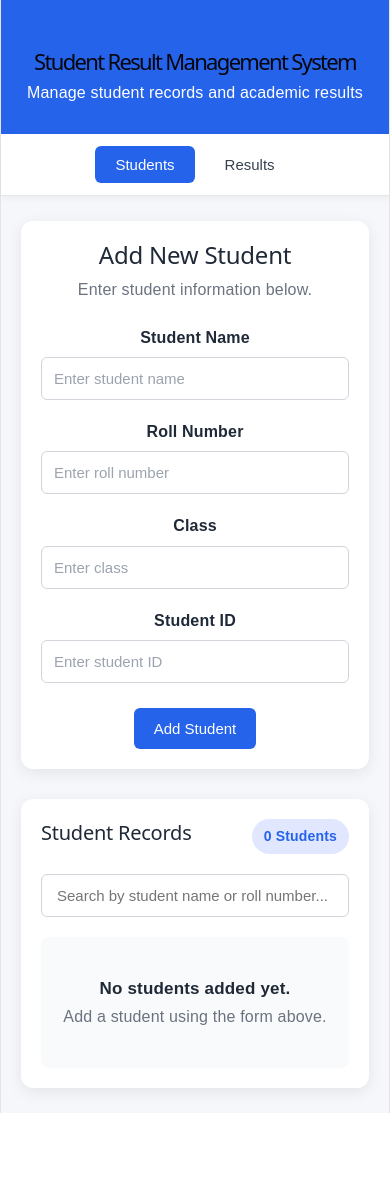
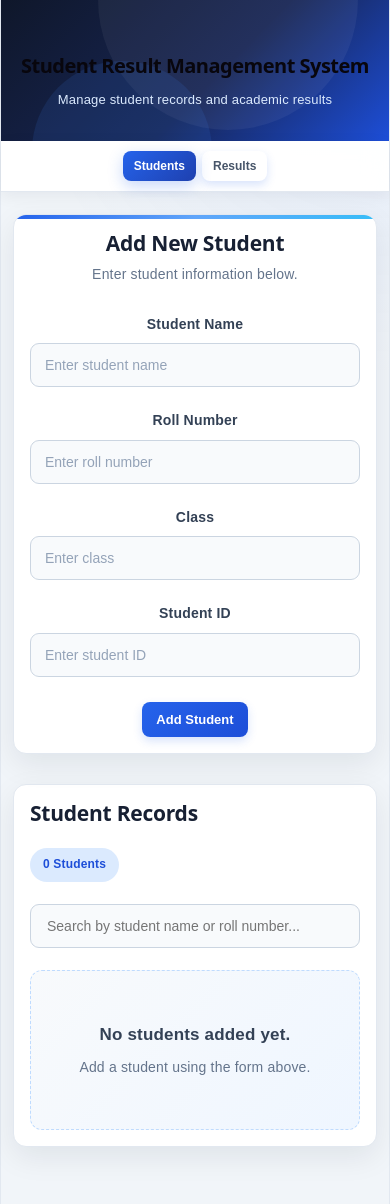
Before and after one commit to mubashir-dv/student-result-management, a React (Vite) app: page / in a window 390 px wide. Before the commit the page ends 1113 px from the top, so only its background shows below. Built offline with nearby package versions, Linux system fonts and the light colour scheme.

Commit message:
Complete Module 2 marks management and calculations

```diff
--- a/src/App.css
+++ b/src/App.css
@@ -4,76 +4,155 @@
   box-sizing: border-box;
 }
 
+:root {
+  --primary: #2563eb;
+  --primary-dark: #1d4ed8;
+  --primary-light: #eff6ff;
+  --navy: #0f172a;
+  --navy-light: #1e293b;
+  --text: #172033;
+  --muted: #64748b;
+  --border: #e2e8f0;
+  --background: #f1f5f9;
+  --white: #ffffff;
+  --success: #16a34a;
+  --success-bg: #dcfce7;
+  --danger: #dc2626;
+  --danger-bg: #fee2e2;
+  --shadow: 0 10px 30px rgba(15, 23, 42, 0.08);
+  --shadow-hover: 0 16px 35px rgba(15, 23, 42, 0.12);
+}
+
+html {
+  scroll-behavior: smooth;
+}
+
 body {
   font-family: Arial, sans-serif;
-  background: #f5f7fa;
-  color: #1f2937;
+  background: var(--background);
+  color: var(--text);
+  line-height: 1.6;
+}
+
+button,
+input,
+select {
+  font-family: inherit;
+}
+
+button {
+  border: none;
 }
 
 .app {
   min-height: 100vh;
+  background:
+    radial-gradient(circle at top right, rgba(37, 99, 235, 0.08), transparent 30%),
+    var(--background);
 }
 
 .header {
-  background: #2563eb;
+  position: relative;
+  background: linear-gradient(135deg, #0f172a 0%, #172554 55%, #1d4ed8 100%);
   color: white;
-  padding: 30px 20px;
+  padding: 42px 20px;
   text-align: center;
+  overflow: hidden;
+}
+
+.header::before {
+  content: "";
+  position: absolute;
+  width: 260px;
+  height: 260px;
+  border-radius: 50%;
+  background: rgba(255, 255, 255, 0.05);
+  top: -130px;
+  right: 8%;
+}
+
+.header::after {
+  content: "";
+  position: absolute;
+  width: 180px;
+  height: 180px;
+  border-radius: 50%;
+  background: rgba(59, 130, 246, 0.12);
+  bottom: -100px;
+  left: 8%;
+}
+
+.header h1,
+.header p {
+  position: relative;
+  z-index: 1;
 }
 
 .header h1 {
-  font-size: 28px;
+  font-size: 32px;
+  font-weight: 700;
+  letter-spacing: -0.5px;
   margin-bottom: 8px;
 }
 
 .header p {
-  font-size: 16px;
+  font-size: 15px;
+  color: #dbeafe;
 }
 
 .navbar {
-  background: white;
-  border-bottom: 1px solid #e5e7eb;
-  box-shadow: 0 2px 8px rgba(0, 0, 0, 0.05);
+  position: sticky;
+  top: 0;
+  z-index: 100;
+  background: rgba(255, 255, 255, 0.96);
+  backdrop-filter: blur(12px);
+  border-bottom: 1px solid var(--border);
+  box-shadow: 0 4px 15px rgba(15, 23, 42, 0.06);
 }
 
 .nav-container {
-  max-width: 1100px;
+  max-width: 1150px;
   margin: auto;
   display: flex;
   justify-content: center;
-  gap: 10px;
+  gap: 8px;
   padding: 12px 20px;
 }
 
 .nav-btn {
   background: transparent;
-  color: #374151;
-  padding: 10px 20px;
-  border-radius: 6px;
-  font-size: 15px;
+  color: #475569;
+  padding: 11px 24px;
+  border-radius: 8px;
+  font-size: 14px;
+  font-weight: 600;
+  cursor: pointer;
+  transition: 0.25s ease;
 }
 
 .nav-btn:hover {
-  background: #eff6ff;
-  color: #2563eb;
+  background: var(--primary-light);
+  color: var(--primary);
 }
 
 .nav-btn.active {
-  background: #2563eb;
+  background: linear-gradient(135deg, var(--primary), #1e40af);
   color: white;
+  box-shadow: 0 5px 15px rgba(37, 99, 235, 0.25);
 }
 
 .container {
-  max-width: 1100px;
-  margin: 35px auto;
-  padding: 0 20px;
+  max-width: 1150px;
+  margin: 38px auto;
+  padding: 0 20px 50px;
 }
 
 .dashboard {
-  background: white;
+  background: var(--white);
   padding: 35px;
-  border-radius: 12px;
-  box-shadow: 0 4px 15px rgba(0, 0, 0, 0.08);
+  border-radius: 16px;
+  box-shadow: var(--shadow);
+  border: 1px solid var(--border);
 }
 
 .dashboard h2 {
@@ -82,7 +161,7 @@ body {
 }
 
 .dashboard > p {
-  color: #6b7280;
+  color: var(--muted);
   margin-bottom: 30px;
 }
 
@@ -93,16 +172,18 @@ body {
 }
 
 .dashboard-card {
-  border: 1px solid #e5e7eb;
+  border: 1px solid var(--border);
   padding: 25px;
-  border-radius: 12px;
+  border-radius: 14px;
   cursor: pointer;
-  transition: 0.3s;
+  background: white;
+  transition: 0.3s ease;
 }
 
 .dashboard-card:hover {
   transform: translateY(-4px);
-  box-shadow: 0 8px 20px rgba(0, 0, 0, 0.1);
+  box-shadow: var(--shadow-hover);
+  border-color: #bfdbfe;
 }
 
 .dashboard-card h3 {
@@ -111,32 +192,47 @@ body {
 }
 
 .dashboard-card p {
-  color: #6b7280;
+  color: var(--muted);
   margin-bottom: 20px;
 }
 
 .form-card {
-  background: white;
-  padding: 30px;
-  border-radius: 12px;
-  box-shadow: 0 4px 15px rgba(0, 0, 0, 0.08);
+  position: relative;
+  background: var(--white);
+  padding: 32px;
+  border-radius: 16px;
+  box-shadow: var(--shadow);
+  border: 1px solid var(--border);
+  overflow: hidden;
+}
+
+.form-card::before {
+  content: "";
+  position: absolute;
+  top: 0;
+  left: 0;
+  width: 100%;
+  height: 4px;
+  background: linear-gradient(90deg, #2563eb, #60a5fa, #38bdf8);
 }
 
 .form-card h2 {
-  color: #1f2937;
+  color: var(--text);
   font-size: 24px;
-  margin-bottom: 8px;
+  margin-bottom: 7px;
+  font-weight: 700;
 }
 
 .form-card p {
-  margin-bottom: 25px;
-  color: #6b7280;
+  margin-bottom: 28px;
+  color: var(--muted);
+  font-size: 14px;
 }
 
 .form-grid {
   display: grid;
   grid-template-columns: repeat(2, 1fr);
-  gap: 20px;
+  gap: 22px;
   margin-bottom: 25px;
 }
 
@@ -146,140 +242,195 @@ body {
 }
 
 .form-group label {
-  color: #1f2937;
+  color: #334155;
   margin-bottom: 8px;
-  font-weight: bold;
+  font-size: 14px;
+  font-weight: 700;
 }
 
 .form-group input,
 .form-group select {
   width: 100%;
-  padding: 12px;
-  background: white;
-  color: #1f2937;
-  border: 1px solid #d1d5db;
-  border-radius: 6px;
-  font-size: 15px;
+  padding: 13px 14px;
+  background: #f8fafc;
+  color: var(--text);
+  border: 1px solid #cbd5e1;
+  border-radius: 9px;
+  font-size: 14px;
+  transition: 0.25s ease;
 }
 
 .form-group input::placeholder {
-  color: #9ca3af;
+  color: #94a3b8;
+}
+
+.form-group input:hover,
+.form-group select:hover {
+  border-color: #93c5fd;
+  background: white;
 }
 
 .form-group input:focus,
 .form-group select:focus {
   outline: none;
-  border-color: #2563eb;
+  border-color: var(--primary);
+  background: white;
+  box-shadow: 0 0 0 4px rgba(37, 99, 235, 0.1);
 }
 
 button {
-  border: none;
-  background: #2563eb;
+  background: linear-gradient(135deg, var(--primary), #1d4ed8);
   color: white;
-  padding: 12px 20px;
-  border-radius: 6px;
+  padding: 12px 21px;
+  border-radius: 8px;
   cursor: pointer;
-  font-size: 15px;
+  font-size: 14px;
+  font-weight: 600;
+  transition: 0.25s ease;
+  box-shadow: 0 4px 10px rgba(37, 99, 235, 0.18);
 }
 
 button:hover {
-  background: #1d4ed8;
+  transform: translateY(-1px);
+  background: linear-gradient(135deg, #1d4ed8, #1e40af);
+  box-shadow: 0 7px 16px rgba(37, 99, 235, 0.25);
 }
 
 .students-section {
-  background: white;
+  background: var(--white);
   margin-top: 30px;
-  padding: 30px;
-  border-radius: 12px;
-  box-shadow: 0 4px 15px rgba(0, 0, 0, 0.08);
+  padding: 32px;
+  border-radius: 16px;
+  box-shadow: var(--shadow);
+  border: 1px solid var(--border);
 }
 
 .section-header {
   display: flex;
   justify-content: space-between;
   align-items: center;
-  margin-bottom: 20px;
+  gap: 15px;
+  margin-bottom: 22px;
 }
 
 .section-header h2 {
-  color: #1f2937;
+  color: var(--text);
+  font-size: 21px;
+  font-weight: 700;
 }
 
 .section-header span {
-  background: #e0e7ff;
-  color: #2563eb;
-  padding: 6px 12px;
+  background: #dbeafe;
+  color: #1d4ed8;
+  padding: 7px 13px;
   border-radius: 20px;
-  font-size: 14px;
-  font-weight: bold;
+  font-size: 12px;
+  font-weight: 700;
+  white-space: nowrap;
 }
 
 .search-box {
-  margin-bottom: 20px;
+  margin-bottom: 22px;
 }
 
 .search-box input {
   width: 100%;
-  padding: 12px 15px;
-  border: 1px solid #d1d5db;
-  border-radius: 6px;
-  font-size: 15px;
+  padding: 13px 16px;
+  background: #f8fafc;
+  border: 1px solid #cbd5e1;
+  border-radius: 9px;
+  font-size: 14px;
+  color: var(--text);
+  transition: 0.25s ease;
 }
 
 .search-box input:focus {
   outline: none;
-  border-color: #2563eb;
+  background: white;
+  border-color: var(--primary);
+  box-shadow: 0 0 0 4px rgba(37, 99, 235, 0.1);
 }
 
 .empty-state {
   text-align: center;
-  padding: 40px 20px;
-  background: #f9fafb;
-  border-radius: 8px;
+  padding: 50px 20px;
+  background: linear-gradient(135deg, #f8fafc, #eff6ff);
+  border: 1px dashed #bfdbfe;
+  border-radius: 12px;
 }
 
 .empty-state p {
   font-size: 17px;
-  font-weight: bold;
-  margin-bottom: 5px;
+  font-weight: 700;
+  margin-bottom: 6px;
+  color: #334155;
 }
 
 .empty-state span {
-  color: #6b7280;
+  color: var(--muted);
+  font-size: 14px;
 }
 
 .table-container {
+  width: 100%;
   overflow-x: auto;
+  border: 1px solid var(--border);
+  border-radius: 10px;
 }
 
 table {
   width: 100%;
   border-collapse: collapse;
+  min-width: 700px;
+  background: white;
 }
 
 th,
 td {
-  padding: 14px 12px;
+  padding: 15px 14px;
   text-align: left;
-  border-bottom: 1px solid #e5e7eb;
+  border-bottom: 1px solid var(--border);
 }
 
 th {
-  background: #f3f4f6;
-  color: #1f2937;
-  font-size: 14px;
+  background: #f1f5f9;
+  color: #334155;
+  font-size: 12px;
+  font-weight: 700;
+  text-transform: uppercase;
+  letter-spacing: 0.4px;
+  white-space: nowrap;
 }
 
 td {
-  color: #1f2937;
-  font-size: 14px;
+  color: #334155;
+  font-size: 13px;
+  background: white;
+}
+
+tbody tr {
+  transition: 0.2s ease;
+}
+
+tbody tr:hover td {
+  background: #f8fbff;
+}
+
+tbody tr:last-child td {
+  border-bottom: none;
+}
+
+tfoot th {
+  background: #eff6ff;
+  color: #1e40af;
 }
 
 .view-btn {
   background: #16a34a;
-  margin-right: 8px;
+  margin-right: 7px;
   padding: 8px 12px;
-  font-size: 13px;
+  font-size: 12px;
+  box-shadow: none;
 }
 
 .view-btn:hover {
@@ -288,15 +439,21 @@ td {
 
 .edit-btn {
   background: #2563eb;
-  margin-right: 8px;
+  margin-right: 7px;
   padding: 8px 12px;
-  font-size: 13px;
+  font-size: 12px;
+  box-shadow: none;
+}
+
+.edit-btn:hover {
+  background: #1d4ed8;
 }
 
 .delete-btn {
   background: #dc2626;
   padding: 8px 12px;
-  font-size: 13px;
+  font-size: 12px;
+  box-shadow: none;
 }
 
 .delete-btn:hover {
@@ -304,20 +461,22 @@ td {
 }
 
 .cancel-btn {
-  background: #6b7280;
+  background: #64748b;
   margin-left: 10px;
+  box-shadow: none;
 }
 
 .cancel-btn:hover {
-  background: #4b5563;
+  background: #475569;
 }
 
 .details-card {
   background: white;
   margin-top: 30px;
-  padding: 30px;
-  border-radius: 12px;
-  box-shadow: 0 4px 15px rgba(0, 0, 0, 0.08);
+  padding: 32px;
+  border-radius: 16px;
+  box-shadow: var(--shadow);
+  border: 1px solid var(--border);
 }
 
 .details-header {
@@ -327,37 +486,131 @@ td {
   margin-bottom: 25px;
 }
 
+.details-header h2 {
+  font-size: 21px;
+}
+
 .close-btn {
-  background: #6b7280;
-  font-size: 22px;
-  padding: 4px 12px;
+  background: #64748b;
+  font-size: 21px;
+  padding: 5px 12px;
+  box-shadow: none;
+}
+
+.close-btn:hover {
+  background: #475569;
 }
 
 .details-grid {
   display: grid;
   grid-template-columns: repeat(2, 1fr);
-  gap: 20px;
+  gap: 18px;
 }
 
 .details-grid div {
-  background: #f9fafb;
-  padding: 18px;
-  border-radius: 8px;
-  border: 1px solid #e5e7eb;
+  background: linear-gradient(135deg, #f8fafc, #eff6ff);
+  padding: 19px;
+  border-radius: 10px;
+  border: 1px solid #dbeafe;
 }
 
 .details-grid span {
   display: block;
-  color: #6b7280;
-  font-size: 14px;
+  color: var(--muted);
+  font-size: 12px;
   margin-bottom: 6px;
+  font-weight: 600;
 }
 
 .details-grid strong {
   font-size: 16px;
+  color: var(--text);
 }
 
-@media (max-width: 700px) {
+.result-form {
+  margin-top: 0;
+}
+
+.result-form .form-grid {
+  margin-bottom: 25px;
+}
+
+.result-form select {
+  cursor: pointer;
+}
+
+.result-form select option {
+  background: white;
+  color: var(--text);
+}
+
+.result-form input[type="number"] {
+  background: #f8fafc;
+  color: var(--text);
+}
+
+.result-form input[type="number"]:focus {
+  outline: none;
+  border-color: var(--primary);
+}
+
+.pass-status {
+  display: inline-flex;
+  align-items: center;
+  justify-content: center;
+  background: var(--success-bg);
+  color: #15803d;
+  padding: 6px 12px;
+  border-radius: 20px;
+  font-size: 11px;
+  font-weight: 700;
+  min-width: 58px;
+}
+
+.fail-status {
+  display: inline-flex;
+  align-items: center;
+  justify-content: center;
+  background: var(--danger-bg);
+  color: #dc2626;
+  padding: 6px 12px;
+  border-radius: 20px;
+  font-size: 11px;
+  font-weight: 700;
+  min-width: 58px;
+}
+
+.result-form + .students-section {
+  margin-top: 30px;
+}
+
+.result-form .cancel-btn {
+  margin-left: 10px;
+}
+
+.students-section .students-section {
+  margin-top: 25px;
+  box-shadow: none;
+}
+
+.students-section > div[style] {
+  background: white;
+  box-shadow: 0 6px 20px rgba(15, 23, 42, 0.06);
+}
+
+@media (max-width: 800px) {
+  .header {
+    padding: 35px 18px;
+  }
+
+  .header h1 {
+    font-size: 27px;
+  }
+
+  .container {
+    margin: 28px auto;
+  }
+
   .form-grid {
     grid-template-columns: 1fr;
   }
@@ -370,19 +623,40 @@ td {
     flex-wrap: wrap;
   }
 
-  th,
-  td {
-    white-space: nowrap;
+  .form-card,
+  .students-section,
+  .dashboard,
+  .details-card {
+    padding: 25px;
   }
 }
 
 @media (max-width: 600px) {
+  .header {
+    padding: 30px 15px;
+  }
+
   .header h1 {
     font-size: 22px;
   }
 
+  .header p {
+    font-size: 13px;
+  }
+
+  .nav-container {
+    padding: 10px 12px;
+    gap: 6px;
+  }
+
+  .nav-btn {
+    padding: 9px 14px;
+    font-size: 13px;
+  }
+
   .container {
-    margin: 25px auto;
+    margin: 22px auto;
+    padding: 0 12px 35px;
   }
 
   .form-card,
@@ -390,73 +664,61 @@ td {
   .dashboard,
   .details-card {
     padding: 20px;
+    border-radius: 13px;
+  }
+
+  .form-card h2 {
+    font-size: 21px;
+  }
+
+  .section-header {
+    align-items: flex-start;
+    flex-direction: column;
+  }
+
+  .section-header span {
+    align-self: flex-start;
   }
 
   .details-grid {
     grid-template-columns: 1fr;
   }
-}
-.result-form {
-  margin-top: 30px;
+
+  .result-form .cancel-btn {
+    margin-left: 6px;
   }
 
-.result-form .form-grid {
-  margin-bottom: 25px;
+  .view-btn,
+  .edit-btn,
+  .delete-btn {
+    margin-bottom: 5px;
   }
 
-.result-form select {
-  cursor: pointer;
+  th,
+  td {
+    padding: 12px 10px;
+    white-space: nowrap;
+  }
 }
 
-.result-form select option {
-  background: white;
-  color: #1f2937;
+@media (max-width: 400px) {
+  .header h1 {
+    font-size: 20px;
   }
 
-.result-form input[type="number"] {
-  background: white;
-  color: #1f2937;
+  .nav-btn {
+    padding: 8px 11px;
+    font-size: 12px;
   }
 
-.result-form input[type="number"]:focus {
-  outline: none;
-  border-color: #2563eb;
+  button {
+    padding: 10px 14px;
+    font-size: 13px;
   }
 
-.pass-status {
-  display: inline-block;
-  background: #dcfce7;
-  color: #15803d;
-  padding: 6px 12px;
-  border-radius: 20px;
-  font-size: 13px;
-  font-weight: bold;
-}
-
-.fail-status {
-  display: inline-block;
-  background: #fee2e2;
-  color: #dc2626;
-  padding: 6px 12px;
-  border-radius: 20px;
-  font-size: 13px;
-  font-weight: bold;
-}
-
-.result-form + .students-section {
-  margin-top: 30px;
-}
-
-.result-form .cancel-btn {
-  margin-left: 10px;
-}
-
-@media (max-width: 700px) {
-  .result-form {
-    margin-top: 25px;
-  }
-
-  .result-form .cancel-btn {
-    margin-left: 8px;
+  .form-card,
+  .students-section,
+  .details-card {
+    padding: 16px;
   }
 }
```
Also changed, not shown: src/components/ResultManagement.jsx (+96 -51 lines). Lines whose indentation alone changed are shown as unchanged.
